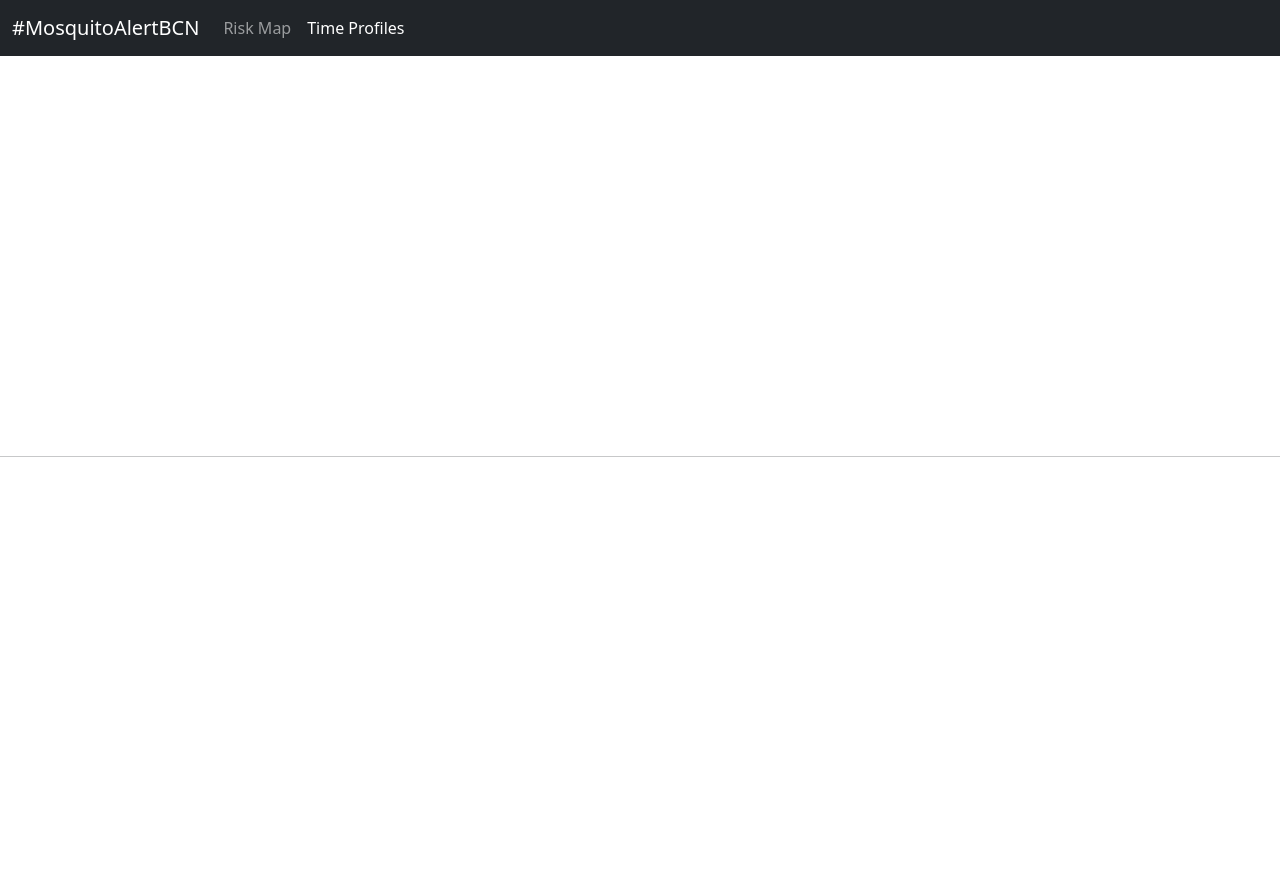
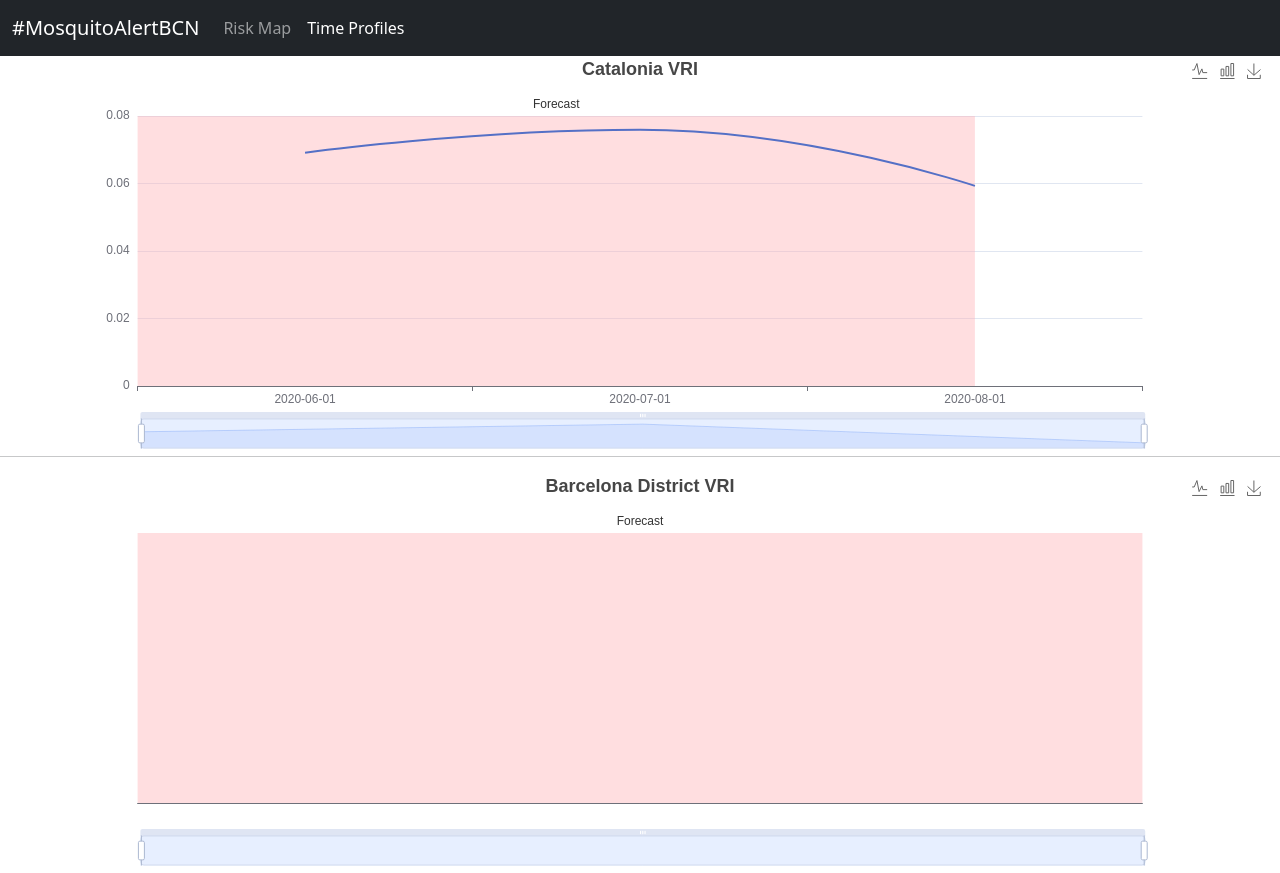
Before and after one commit to Mosquito-Alert/MosquitoAlertCAT, a plain HTML site: page time_profiles.html in a window 1280 px wide. Drawn offline with nearby package versions, Linux system fonts and the light colour scheme; no server answers.

Commit message:
map working

```diff
--- a/time_profiles.html
+++ b/time_profiles.html
@@ -63,7 +63,7 @@
 
 var myChart = echarts.init(document.getElementById('main'));
 
-$.get('https://mosquito-alert.github.io/bcn/data/bcn_time_profile_data.json').done(function (data) {
+$.get('data/cat_time_profile_data.json').done(function (data) {
 
       var these_dates = data.map(function(item){return item['date']});
       var forecast_start = these_dates[these_dates.length - 7];
@@ -72,7 +72,7 @@ $.get('https://mosquito-alert.github.io/bcn/data/bcn_time_profile_data.json').do
     myChart.setOption({
        title: {
         left: 'center',
-        text: 'Barcelona Citywide VRI',
+        text: 'Catalonia VRI',
     },
         tooltip: {
         trigger: 'axis',
@@ -137,7 +137,7 @@ $.get('https://mosquito-alert.github.io/bcn/data/bcn_time_profile_data.json').do
 
 var district_chart = echarts.init(document.getElementById('district_chart'));
 
-$.get('https://mosquito-alert.github.io/bcn/data/bcn_district_means.json').done(function (data) {
+$.get('data/cat_district_means.json').done(function (data) {
 
     var these_dates = [];
     var district_names = [];
```
Also changed, not shown: index.html (+6 -4 lines).
